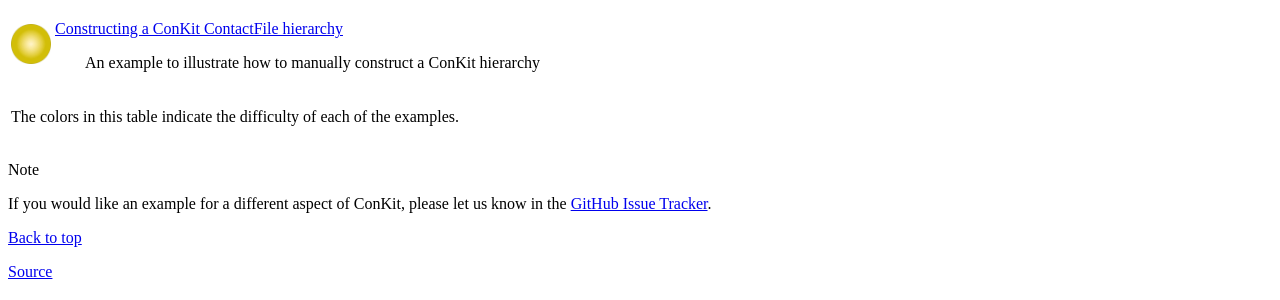
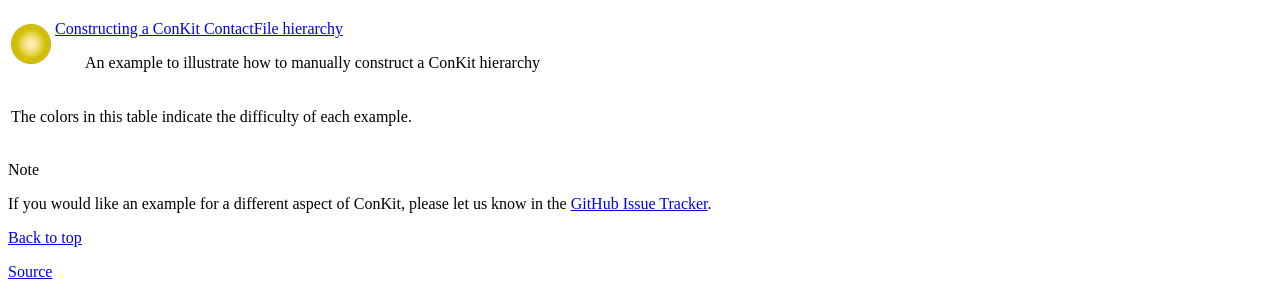
Before and after one commit to rigdenlab/conkit, a Sphinx documentation site: the page built from docs/examples.rst, in a window 1280 px wide. Shown: the part 1061-1361 px from the top of the page. Built offline with Sphinx 7.4.7, drawn with Linux system fonts in a browser that asks for light colours.

Commit message:
corrected typo

```diff
--- a/docs/examples.rst
+++ b/docs/examples.rst
@@ -41,7 +41,7 @@ All applicable examples will outline both approaches. However, please do note th
 |    _static/medium.png |     An example to illustrate how to manually construct a ConKit hierarchy             |
 |    :width: 40px       |                                                                                       |
 +-----------------------+---------------------------------------------------------------------------------------+
-| The colors in this table indicate the difficulty of each of the examples.                                     |
+| The colors in this table indicate the difficulty of each example.                                             |
 +---------------------------------------------------------------------------------------------------------------+
 
 
```
